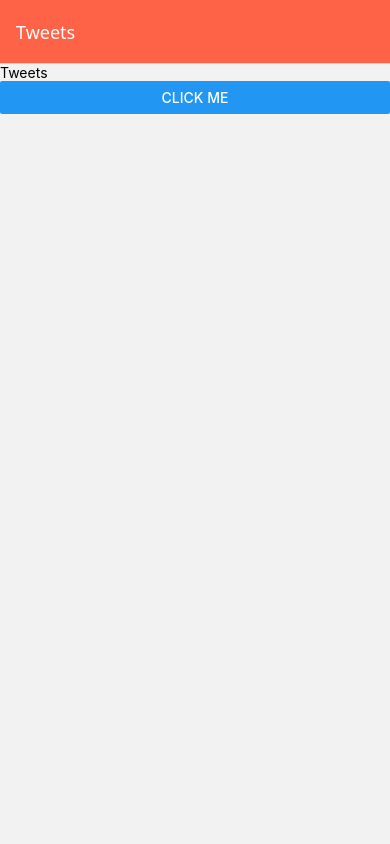
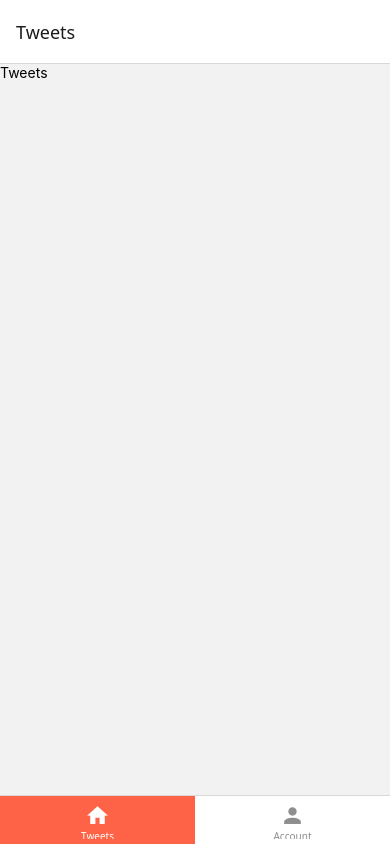
Before and after one commit to Qashu02/ReactnNativelearning, a React Native app in the folder DoneWithIt/: screen / in a window 390 px wide. Built offline with nearby package versions, Linux system fonts and the light colour scheme.

Commit message:
tabBar Customarization

```diff
--- a/DoneWithIt/App.js
+++ b/DoneWithIt/App.js
@@ -2,6 +2,8 @@ import { Button, Text } from 'react-native';
 import { createStackNavigator } from '@react-navigation/stack';
 import { NavigationContainer, useNavigation } from '@react-navigation/native';
 import Screen from './app/components/Screen';
+import { createBottomTabNavigator } from '@react-navigation/bottom-tabs';
+import {MaterialCommunityIcons} from '@expo/vector-icons'
 
 const Link=()=>{
   const navigation=useNavigation();
@@ -14,9 +16,11 @@ const Tweets = ({navigation}) => (
   <Screen>
 
     <Text>Tweets</Text>
-<Link/>
+
   </Screen>
 );
+const Account =( ) =>  <Text> Account is ready </Text>
+
 
 const TweetsDetails = ({route}) => (
   <Screen>
@@ -44,11 +48,23 @@ const StackNavigator = () => {
     </Stack.Navigator>
   );
 };
+const Tab=createBottomTabNavigator()
 
+const TabNavigator=()=>{
+  return(
+    <Tab.Navigator screenOptions={{tabBarActiveBackgroundColor:'tomato',
+      tabBarActiveTintColor:"white"
+    }} >
+
+<Tab.Screen name='Tweets' component={Tweets} options={{tabBarIcon:({size,color})=><MaterialCommunityIcons name='home' color={color} size={size} />}}/>
+<Tab.Screen name='Account' component={Account} options={{tabBarIcon:({size,color})=><MaterialCommunityIcons name='account' color={color} size={size} />}}/>
+    </Tab.Navigator>
+  );
+}
 export default function App() {
   return (
     <NavigationContainer>
-      <StackNavigator />
+     <TabNavigator/>
     </NavigationContainer>
   );
 }
--- a/DoneWithIt/package.json
+++ b/DoneWithIt/package.json
@@ -10,6 +10,7 @@
     "web": "expo start --web"
   },
   "dependencies": {
+    "@react-navigation/bottom-tabs": "^7.2.0",
     "@react-navigation/native": "^7.0.14",
     "@react-navigation/stack": "^7.1.1",
     "expo": "~52.0.23",
```
Also changed, not shown: 1 other file (tests, documents, lock files or other folders).
